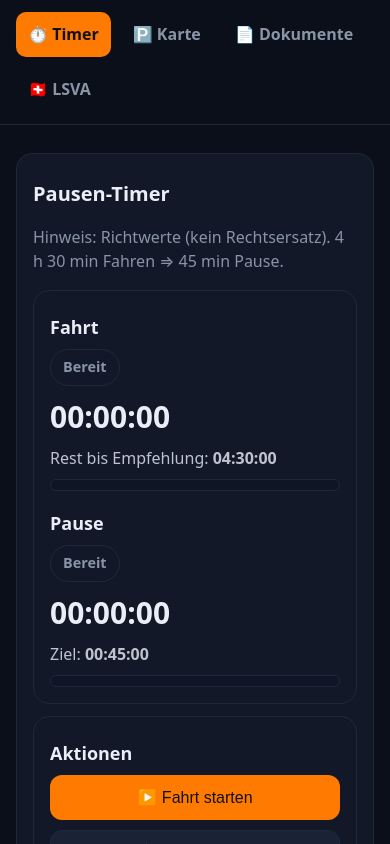
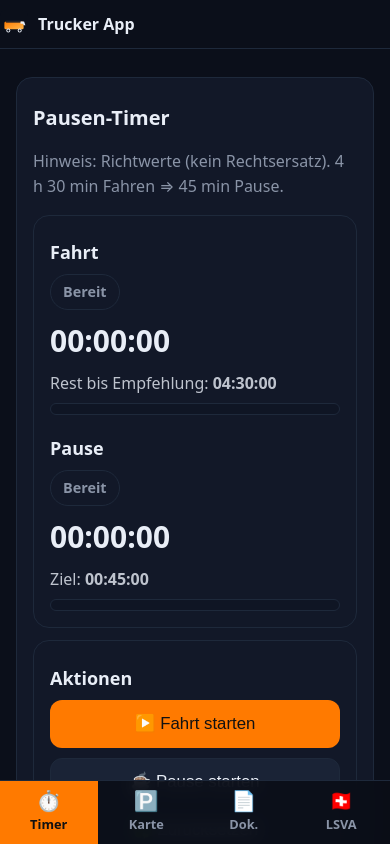
Before and after one commit to techtumbler/truckerApp, a React (Vite) app: page / in a window 390 px wide. Shown: the top 844 px of the page. Built offline with nearby package versions, Linux system fonts and the light colour scheme.

Commit message:
UI: Bottom-Nav für Phones, Top-Nav für Desktop, Logo

```diff
--- a/src/App.jsx
+++ b/src/App.jsx
@@ -1,19 +1,56 @@
-// src/App.jsx
 import React from 'react'
-import { NavLink, Outlet } from 'react-router-dom'
+import { NavLink, Outlet, useLocation } from 'react-router-dom'
+
+function TopNav(){
+  return (
+    <header className="topbar">
+      <div className="container topbar-inner">
+        <div className="brand">
+          <img src="/icons/logo.svg" alt="Trucker App" width="28" height="28" />
+          <span>Trucker&nbsp;App</span>
+        </div>
+        <nav className="nav-top">
+          <NavLink to="/" end>⏱️ Timer</NavLink>
+          <NavLink to="/map">🅿️ Karte</NavLink>
+          <NavLink to="/docs">📄 Dokumente</NavLink>
+          <NavLink to="/lsva">🇨🇭 LSVA</NavLink>
+        </nav>
+      </div>
+    </header>
+  )
+}
+
+function BottomNav(){
+  const { pathname } = useLocation()
+  const isActive = (to) => (to === '/' ? pathname === '/' : pathname.startsWith(to))
+  return (
+    <nav className="nav-bottom" aria-label="Hauptnavigation unten">
+      <NavLink to="/" end className={isActive('/') ? 'active' : ''}>
+        <span className="icon">⏱️</span><span className="label">Timer</span>
+      </NavLink>
+      <NavLink to="/map" className={isActive('/map') ? 'active' : ''}>
+        <span className="icon">🅿️</span><span className="label">Karte</span>
+      </NavLink>
+      <NavLink to="/docs" className={isActive('/docs') ? 'active' : ''}>
+        <span className="icon">📄</span><span className="label">Dok.</span>
+      </NavLink>
+      <NavLink to="/lsva" className={isActive('/lsva') ? 'active' : ''}>
+        <span className="icon">🇨🇭</span><span className="label">LSVA</span>
+      </NavLink>
+    </nav>
+  )
+}
 
 export default function App(){
   return (
-    <div>
-      <nav className="nav container">
-        <NavLink to="/" end>⏱️ Timer</NavLink>
-        <NavLink to="/map">🅿️ Karte</NavLink>
-        <NavLink to="/docs">📄 Dokumente</NavLink>
-        <NavLink to="/lsva">🇨🇭 LSVA</NavLink>
-      </nav>
-      <main className="container">
+    <div className="app-shell">
+      {/* Top-Nav: sichtbar ab Tablet/Desktop */}
+      <TopNav/>
+      <main className="container main-content">
         <Outlet/>
       </main>
+      {/* Bottom-Nav: nur auf Smartphones sichtbar */}
+      <BottomNav/>
     </div>
   )
 }
--- a/src/styles/app.css
+++ b/src/styles/app.css
@@ -196,3 +196,50 @@ h2{margin:.4em 0; font-size: clamp(18px, 3.5vw, 22px)}
   .col-dt:nth-of-type(3){order:3}
   .col-dur{order:4}
 }
+/* ====== Shell & Topbar ====== */
+.topbar{position:sticky; top:0; z-index:20; background:var(--bg); border-bottom:1px solid var(--border)}
+.topbar-inner{display:flex; align-items:center; justify-content:space-between; padding:10px 0}
+.brand{display:flex; align-items:center; gap:10px; font-weight:800; color:var(--text)}
+.brand img{display:block; border-radius:6px}
+.nav-top{display:none; gap:8px}
+.nav-top a{color:var(--muted); text-decoration:none; padding:10px 12px; border-radius:10px; font-weight:600}
+.nav-top a.active, .nav-top a:hover{color:#111; background:var(--accent)}
+@media (min-width: 1024px){
+  .nav-top{display:flex}
+}
+
+/* ====== Bottom Tab Bar (Smartphones) ====== */
+.nav-bottom{
+  position:sticky; bottom:0; z-index:30;
+  display:grid; grid-template-columns:repeat(4,1fr);
+  background:rgba(10,14,23,.9); backdrop-filter:saturate(1.2) blur(8px);
+  border-top:1px solid var(--border);
+  padding-bottom:env(safe-area-inset-bottom, 0);
+}
+.nav-bottom a{
+  display:flex; flex-direction:column; align-items:center; justify-content:center;
+  gap:4px; padding:10px 6px; text-decoration:none; color:var(--muted); font-weight:700; min-height:56px;
+}
+.nav-bottom .icon{font-size:20px; line-height:1}
+.nav-bottom .label{font-size:.8rem}
+.nav-bottom a.active{ color:#111; background:var(--accent) }
+
+/* Tablet/Desktop: Bottom-Nav ausblenden */
+@media (min-width: 600px){
+  .nav-bottom{ display:none }
+}
+
+/* Main spacing so content doesn't hide behind bottom bar on phones */
+@media (max-width: 599px){
+  .main-content{ padding-bottom: 76px } /* Platz für Bottom-Nav */
+}
+
+/* ====== Buttons/Typo (ergonomischer) ====== */
+.btn{ min-height: 48px; font-size:1.05rem }
+@media (min-width:1024px){ .btn{ min-height:42px; font-size:1rem } }
+
+/* ====== Fokus/Accessiblity sichtbar ====== */
+:focus-visible{ outline: 3px solid #7fb3ff; outline-offset: 2px }
+
+/* ====== Kontrast-Check Hinweise (optional, nicht sichtbar) ====== */
+/* Alle Primäraktionen haben #ff7a00 auf dunklem Hintergrund → Kontrast > 7:1 (AA/AAA für normal text) */
```
Also changed, not shown: public/icons/logo.svg (added).
